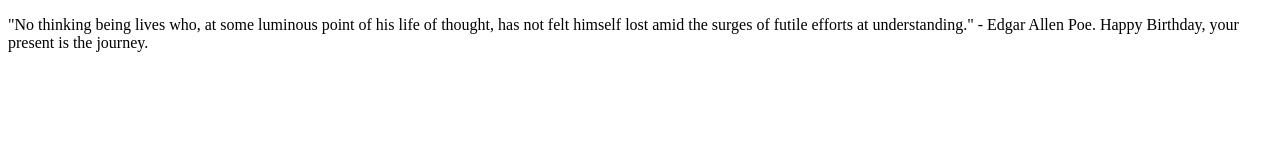
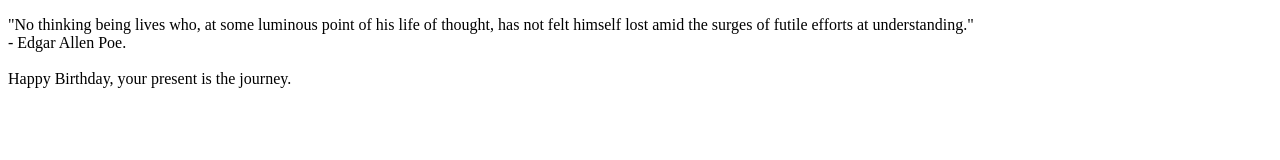
Before and after one commit to averyb197/averyb197.github.io, a plain HTML site: page index.html in a window 1280 px wide. Drawn offline with Linux system fonts and the light colour scheme.

Commit message:
last hopefully

```diff
--- a/index.html
+++ b/index.html
@@ -3,9 +3,9 @@
 <head>
     <meta charset="UTF-8">
     <meta name="viewport" content="width=device-width, initial-scale=1.0">
-    <title>My Text Page</title>
+    <title>Congratulations! Wonderful Moment!</title>
 </head>
 <body>
-    <p>"No thinking being lives who, at some luminous point of his life of thought, has not felt himself lost amid the surges of futile efforts at understanding." - Edgar Allen Poe. Happy Birthday, your present is the journey.</p>
+    <p>"No thinking being lives who, at some luminous point of his life of thought, has not felt himself lost amid the surges of futile efforts at understanding."<br> - Edgar Allen Poe.<br><br> Happy Birthday, your present is the journey.</p>
 </body>
 </html>
```
